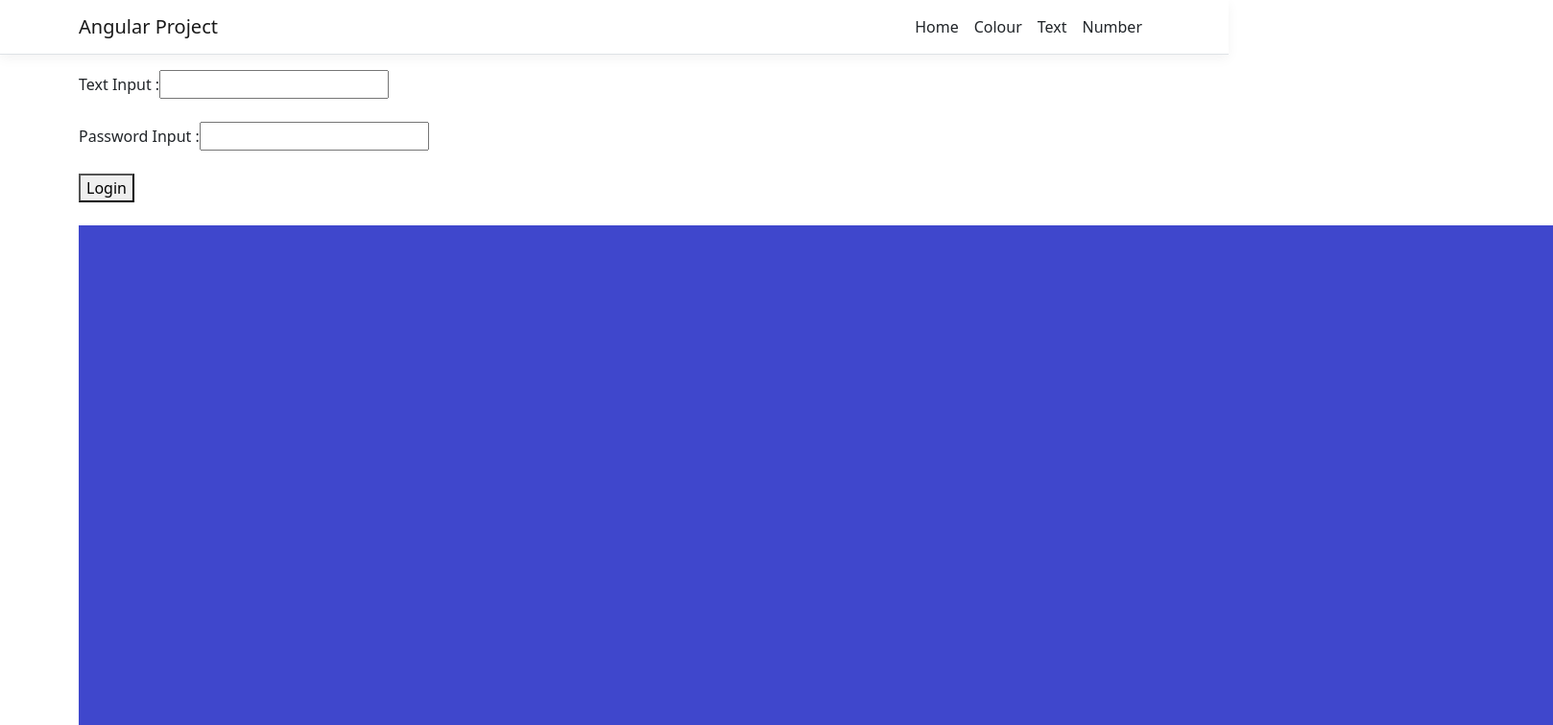
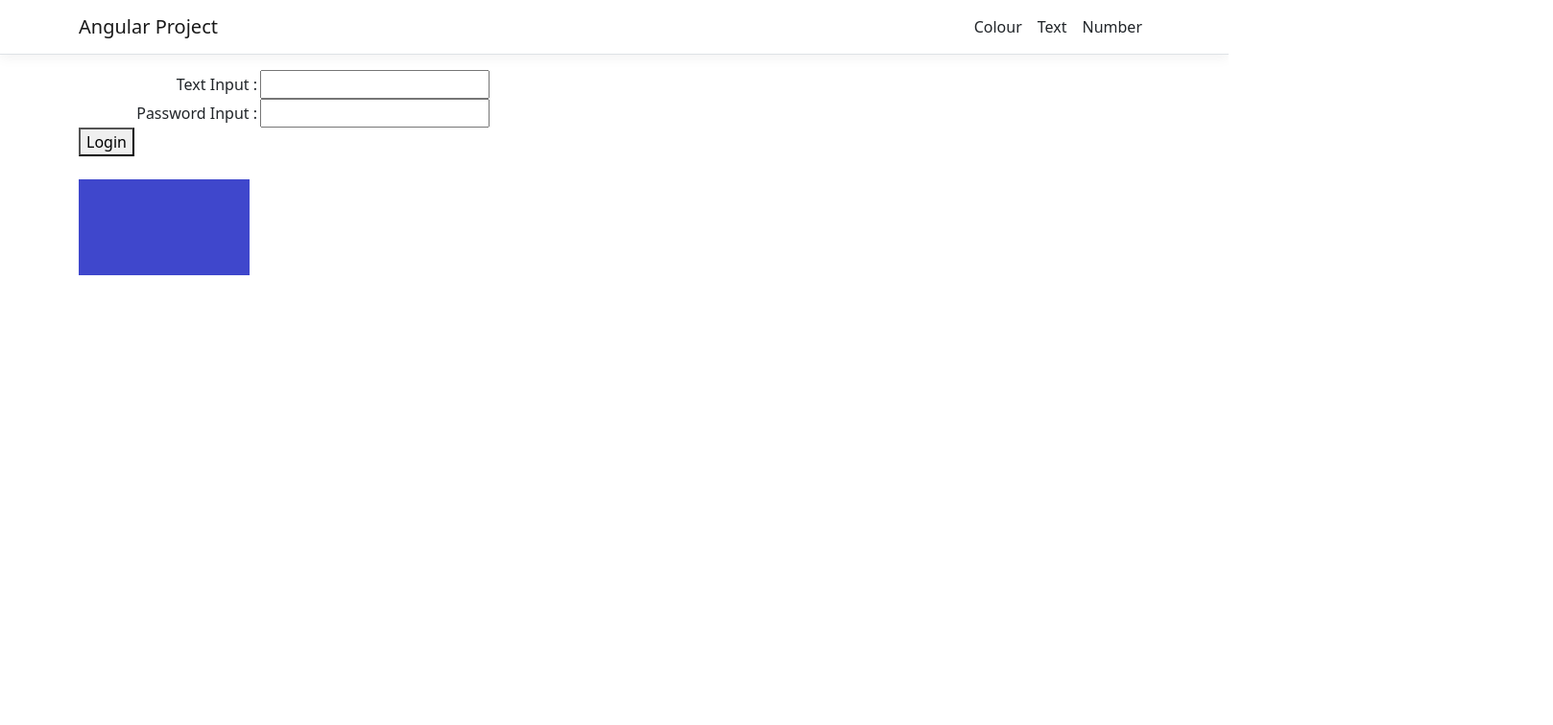
Before and after one commit to Danny-Oxby/Angular_test_Colours, an Angular app in the folder Angular_test_project/ClientApp/: page / in a window 1280 px wide. Shown: the top 756 px of the page at 96% size, 1618 px wide, since content can reach past the window. Built offline with nearby package versions, Linux system fonts and the light colour scheme.

Commit message:
added the ability to route to the home page if the user exists (on login page)

```diff
--- a/Angular_test_project/ClientApp/src/app/login.service.ts
+++ b/Angular_test_project/ClientApp/src/app/login.service.ts
@@ -8,9 +8,9 @@ export class LoginService {
 
   readonly Url = "https://localhost:7010/"; //current backend file path
 
-  constructor(private http: HttpClient) { }
+  constructor(private http: HttpClient) { } //use httpclieant to call the controller methods indirectly
 
-  checkLogin(user:string, password:string): boolean {
-    return true;
+  checkLogin(user:string, password:string): boolean { //check that a user exsits with the following credentials
+    return user === 'User' && password === '123';
   }
 }
--- a/Angular_test_project/ClientApp/src/app/login/login.component.css
+++ b/Angular_test_project/ClientApp/src/app/login/login.component.css
@@ -0,0 +1,4 @@
+label {
+  text-align: right;
+  margin: 0px 3px 0px 0px;
+}
--- a/Angular_test_project/ClientApp/src/app/login/login.component.html
+++ b/Angular_test_project/ClientApp/src/app/login/login.component.html
@@ -1,12 +1,10 @@
-<label>Text Input : </label>
+<label class="col-xs-3 col-sm-2">Text Input : </label>
 <input type="text" id="ftext" name="ftext" maxlength="8" [(ngModel)]="ftext">
 <br>
+<label class="col-xs-3 col-sm-2">Password Input : </label>
+<input type="password" id="fpassword" name="fpassword" [(ngModel)]="fpassword"> <!--ngmodel (2 way) links to the property in .ts file with the matching name-->
 <br>
-<label>Password Input : </label>
-<input type="password" id="fpassword" name="fpassword" [(ngModel)]="fpassword">
+<button (click)="attemptLogin()">Login</button> <!--on button press call the matching method-->
 <br>
 <br>
-<button (click)="attemptLogin()">Login</button>
-<br>
-<br>
-<img src="../../assets/blue.png" alt="NOOOOOOOOOO.png" />
+<img src="../../assets/blue.png" alt="NOOOOOOOOOO.png" height="100"/> <!--Images for components only seem to display if they are stored in the assests file, likely do to some load order function-->
--- a/Angular_test_project/ClientApp/src/app/login/login.component.ts
+++ b/Angular_test_project/ClientApp/src/app/login/login.component.ts
@@ -1,4 +1,5 @@
 import { Component, OnInit } from '@angular/core';
+import { Router } from '@angular/router';
 import { LoginService } from '../login.service';
 
 @Component({
@@ -10,14 +11,18 @@ export class LoginComponent implements OnInit {
 
   ftext: string = '';
   fpassword: string = '';
-  loggedin: boolean = false;
+  loggedin: boolean = false; //is a vaild user logged in?
 
-  constructor(private login : LoginService) { }
+  constructor(private login: LoginService, private router: Router) { } //importing router allows the html link to be manipulated from the .ts file
 
   ngOnInit(): void {
   }
 
   attemptLogin(): void {
     this.loggedin = this.login.checkLogin(this.ftext, this.fpassword);
+
+    if (this.loggedin) {
+      this.router.navigateByUrl('/home');
+    }
   }
 }
--- a/Angular_test_project/ClientApp/src/app/nav-menu/nav-menu.component.html
+++ b/Angular_test_project/ClientApp/src/app/nav-menu/nav-menu.component.html
@@ -20,11 +20,11 @@
         [ngClass]="{ show: isExpanded }"
       >
         <ul class="navbar-nav flex-grow">
-          <li class="nav-item"
+          <!--<li class="nav-item"
               [routerLinkActive]="['link-active']"
               [routerLinkActiveOptions]="{ exact: true }">
             <a class="nav-link text-dark" [routerLink]="['/home']">Home</a>
-          </li>
+          </li>-->
           <li class="nav-item"
               [routerLinkActive]="['link-active']"
               [routerLinkActiveOptions]="{ exact: true }">
```
Also changed, not shown: Angular_test_project/ClientApp/src/app/login/blue.jpg (deleted).
